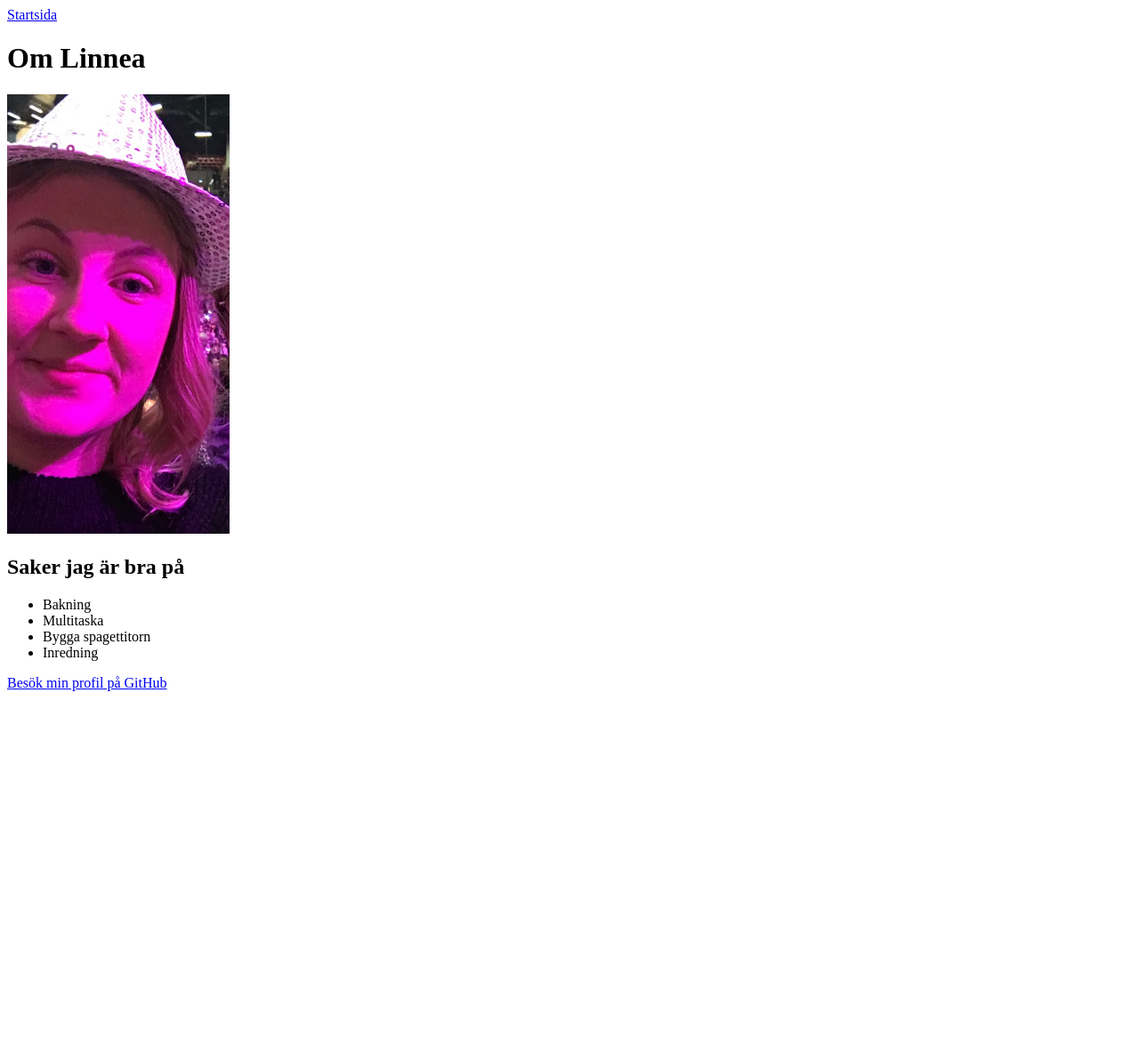
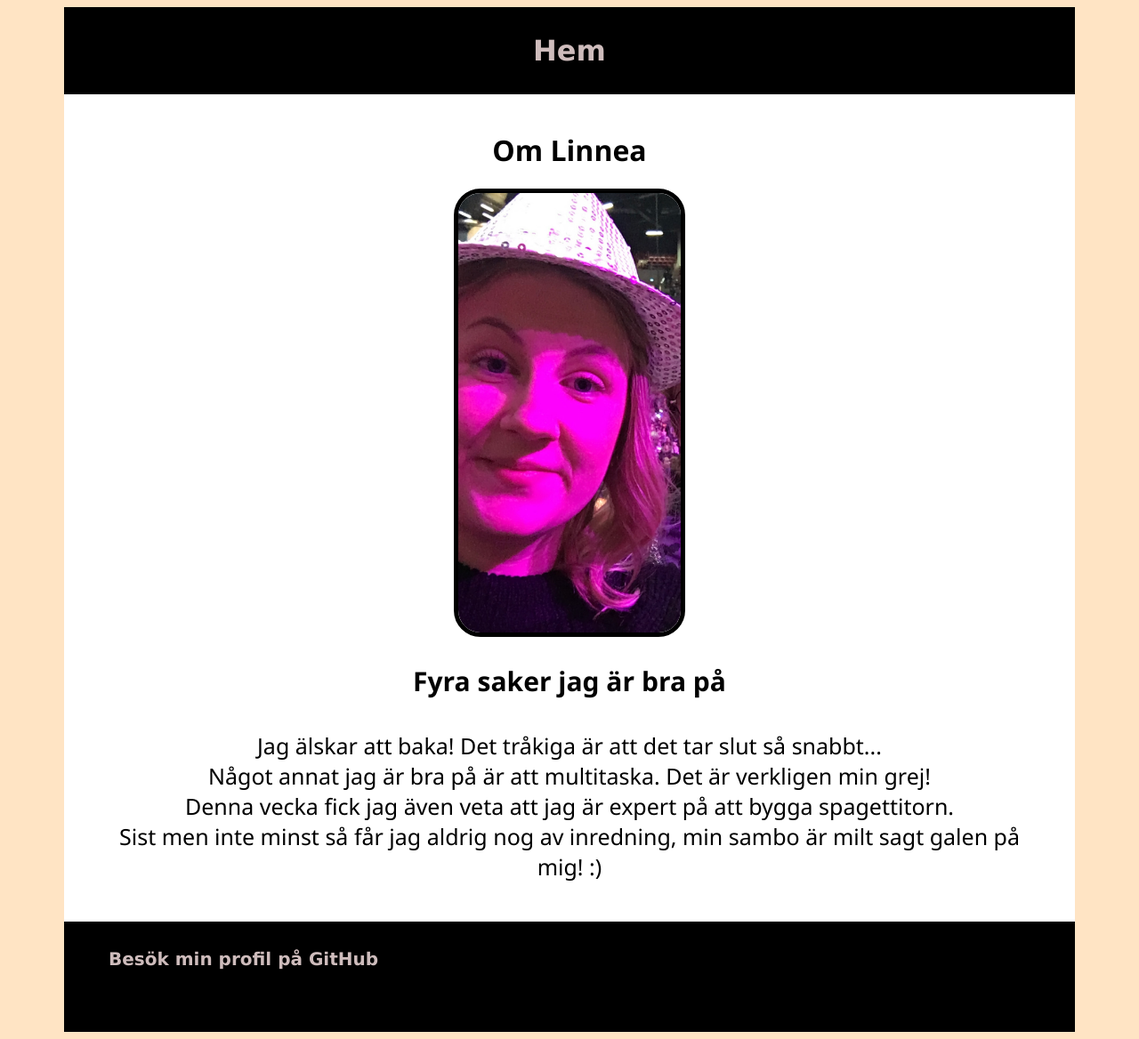
Before and after one commit to Linneakagemark/hackathon_group_4, a plain HTML site: page linnea_kagemark.html in a window 1280 px wide. Shown: the whole page at 89% size. Before the commit the page ends 800 px from the top, so only its background shows below. Drawn offline with Linux system fonts and the light colour scheme.

Commit message:
Gjort klart mina ändringar

```diff
--- a/linnea.css
+++ b/linnea.css
@@ -0,0 +1,56 @@
+body {
+    background-color: bisque;
+    padding-left: 5%;
+    padding-right: 5%;
+}
+
+nav {
+    background-color: black;
+    text-align: center;
+    padding: 30px;
+    font-size: 32px;
+    font-family: 'Lucida Sans', 'Lucida Sans Regular', 'Lucida Grande', 'Lucida Sans Unicode', Geneva, Verdana, sans-serif;
+}
+
+a {
+    padding: 10px 20px;
+    color: rgb(206, 188, 188);
+    text-decoration: none;
+    font-weight: bold;
+}
+
+a:hover {
+    color: rgb(255, 255, 255);
+}
+
+div {
+    background-color: white;
+    padding-top: 20px;
+    padding-bottom: 20px;
+    text-align: center;
+}
+
+.sidfot {
+    background-color: black;
+    text-align: left;
+    padding: 30px 30px 70px 30px;
+    font-size: 20px;
+    font-family: 'Lucida Sans', 'Lucida Sans Regular', 'Lucida Grande', 'Lucida Sans Unicode', Geneva, Verdana, sans-serif;
+}
+
+img {
+    border: 5px solid black;
+}
+
+h1,h2,p {
+    font-family:'Segoe UI', Tahoma, Geneva, Verdana, sans-serif;
+}
+
+p {
+    font-size: 25px;
+    padding: 10px 40px 0px 40px;
+}
+
+h2 {
+    font-size: 30px;
+}
--- a/linnea_kagemark.html
+++ b/linnea_kagemark.html
@@ -3,22 +3,23 @@
 <head>
     <meta charset="UTF-8">
     <meta name="viewport" content="width=device-width, initial-scale=1.0">
+    <link rel="stylesheet" href="linnea.css">
     <title>Presentation om Linnea</title>
 </head>
 <body>
     <nav>
-        <a href="index.html">Startsida</a>
+        <a href="index.html">Hem</a>
     </nav>
-    <div>
+    <div class="om mig">
         <h1>Om Linnea</h1>
-        <img src="linnea.jpg" alt="Bild på Linnea" width="250">
-        <h2>Saker jag är bra på</h2>
-        <ul>
-            <li>Bakning</li>
-            <li>Multitaska</li>
-            <li>Bygga spagettitorn</li>
-            <li>Inredning</li>
-        </ul>
+        <img src="linnea.jpg" alt="Bild på Linnea" width="250" style="border-radius: 30px">
+        <h2>Fyra saker jag är bra på</h2>
+        <p>Jag älskar att baka! Det tråkiga är att det tar slut så snabbt... <br>
+        Något annat jag är bra på är att multitaska. Det är verkligen min grej! <br>
+        Denna vecka fick jag även veta att jag är expert på att bygga spagettitorn. <br>
+        Sist men inte minst så får jag aldrig nog av inredning, min sambo är milt sagt galen på mig! :)</p>
+    </div>
+    <div class="sidfot">
         <a href="https://github.com/Linneakagemark" target="_blank">Besök min profil på GitHub</a>
     </div>
 </body>
```
